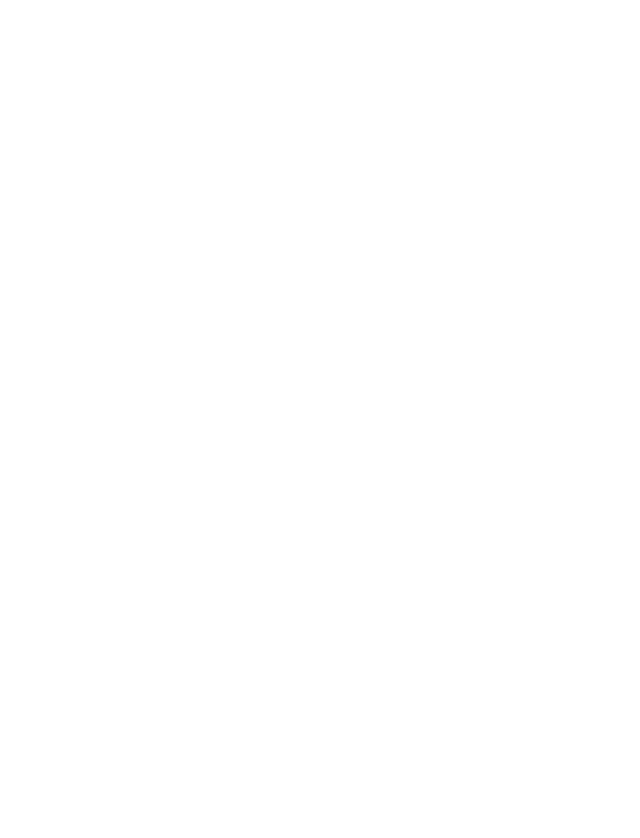
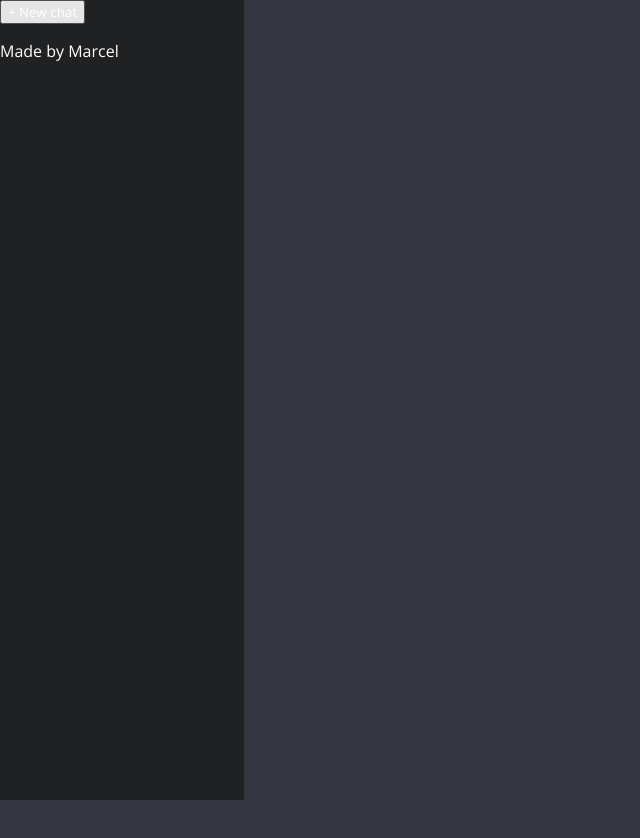
Before and after one commit to marceljaworski/chatGPT-clone, a React (Vite) app: page / in a window 1280 px wide. Shown: the top 838 px of the page, without its empty margins (0-640 px from the left). Before the commit the page ends 800 px from the top, so only its background shows below. Built offline with nearby package versions, Linux system fonts and the light colour scheme.

Commit message:
styles and aside component

```diff
--- a/src/App.jsx
+++ b/src/App.jsx
@@ -4,7 +4,11 @@
   return (
 
     <div className="app">
-      <section className="side-bar"></section>
+      <section className="side-bar">
+        <button>+ New chat</button>
+        <ul className="history"></ul>
+        <nav>Made by Marcel</nav>
+      </section>
       <section className="main"></section>
 
     </div>
--- a/src/index.css
+++ b/src/index.css
@@ -0,0 +1,22 @@
+@import url('https://fonts.googleapis.com/css2?family=Open+Sans:ital,wght@0,300;0,400;0,500;0,600;0,700;0,800;1,300;1,400;1,500;1,600;1,700;1,800&display=swap');
+* {
+  color: #fff;
+  font-family: 'Open Sans', sans-serif;
+}
+body {
+  margin: 0;
+  padding: 0;
+}
+
+.app {
+  background-color: #343541;
+}
+.side-bar {
+  background-color: #202123;
+  height: 100vh;
+  width: 244px;
+}
+.main {
+  height: 100vh;
+  width: 100%;
+}
```
